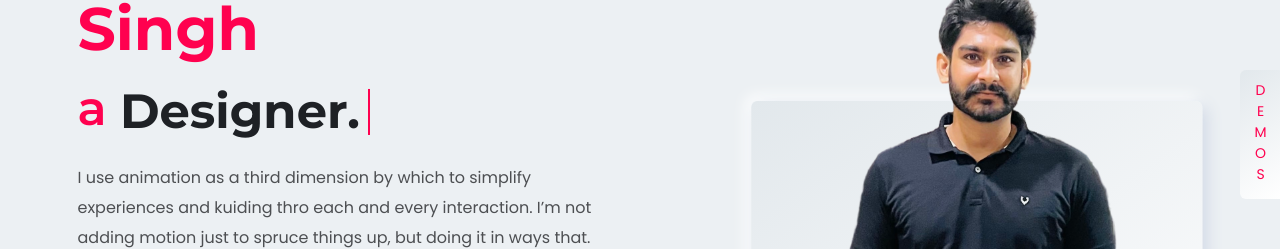
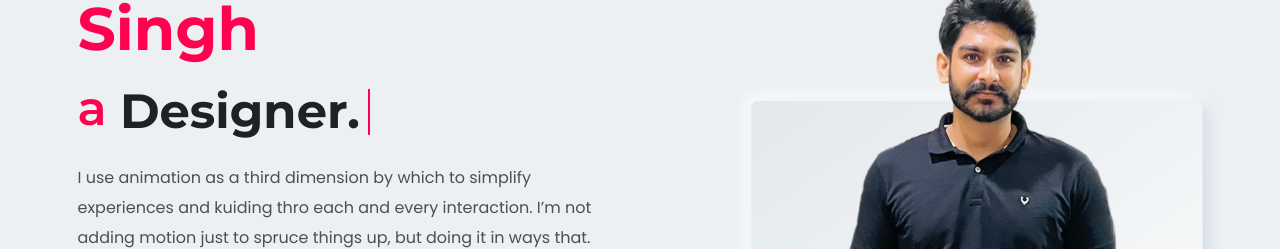
Before and after one commit to Harpreetsamotra/Portfolio, a website: page index.html in a window 1280 px wide. Shown: the part 275-524 px from the top of the page. Drawn offline with Linux system fonts and the light colour scheme; a web font is replaced by a local one.

Commit message:
demo removed

```diff
--- a/index.html
+++ b/index.html
@@ -3071,13 +3071,7 @@
         </div>
         <!-- Back to top end -->
 
-        <!-- Start Right Demo  -->
-        <div class="rn-right-demo">
-            <button class="demo-button">
-                <span class="text">Demos</span>
-            </button>
-        </div>
-        <!-- End Right Demo  -->
+
 
         <!-- Start Modal Area  -->
         <div class="demo-modal-area">
```
